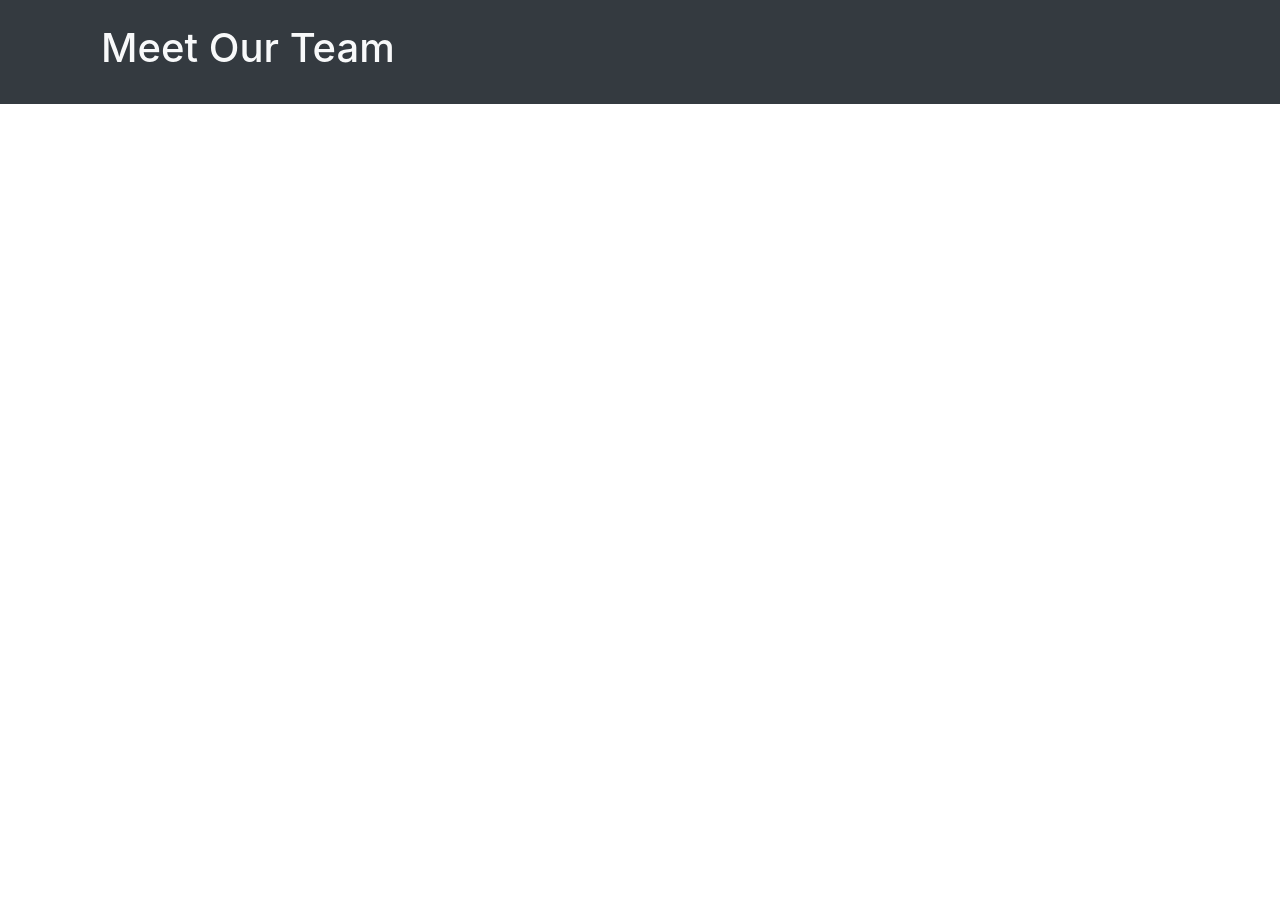
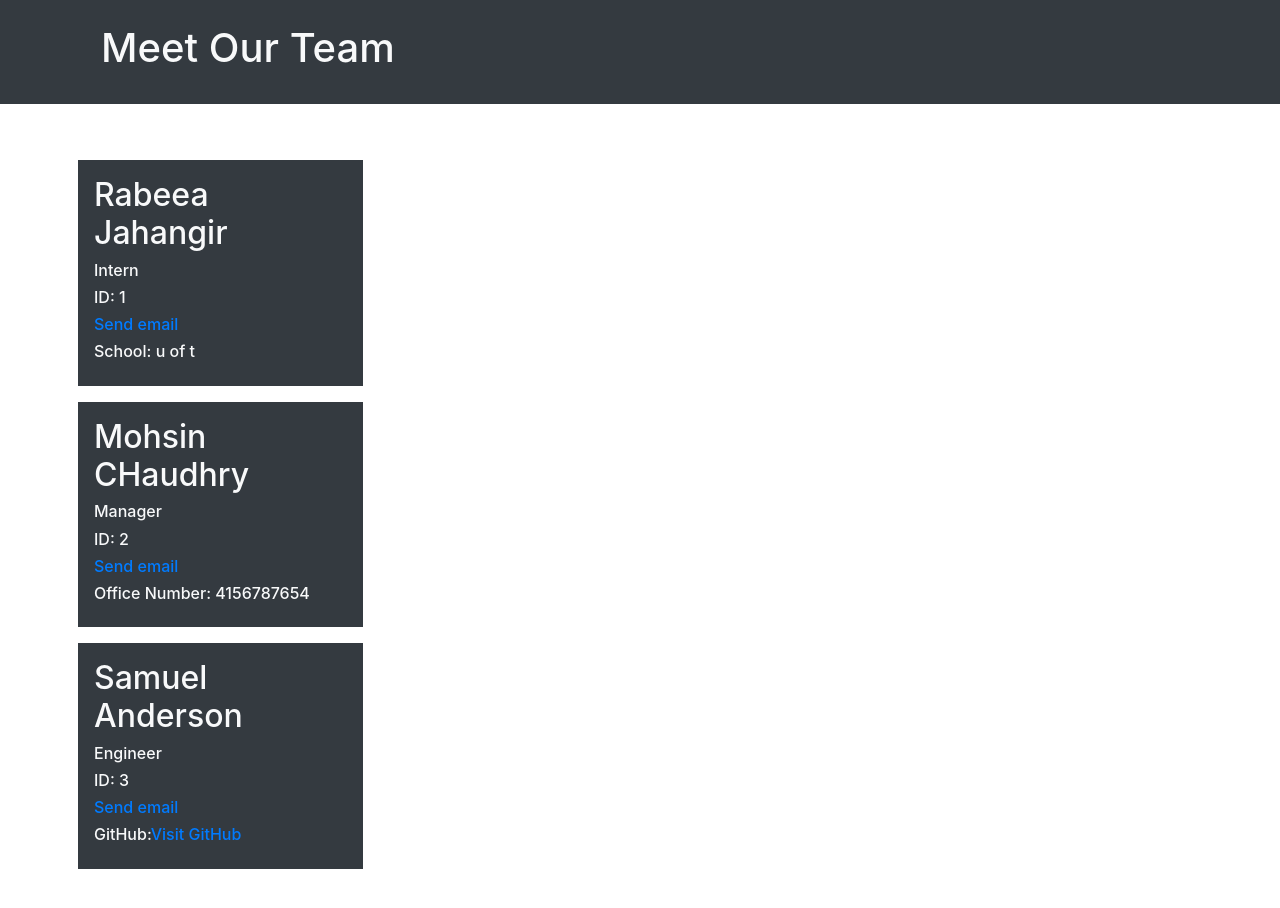
Before and after one commit to rabeeajahangir/team-profiler-generator, a website: page dist/index.html in a window 1280 px wide. Before the commit the page ends 800 px from the top, so only its background shows below. Drawn offline with nearby package versions, Linux system fonts and the light colour scheme.

Commit message:
gitignore

```diff
--- a/dist/index.html
+++ b/dist/index.html
@@ -19,13 +19,35 @@
       <main class="container my-5">
       <div class="row">
 
-      </div>
-      <div class="row">
+        <div class= "col-2 col-md-3 m-2 bg-dark text-light p-3 flex-column">
+          <h2 class= "name text-light">Rabeea Jahangir</h3>
+          <h6 class= "text-light">Intern</h4>
+          <h6 class= "text-light">ID: 1</h5>
+          <h6 class= "links text-light"><a href="mailto:undefined" target="_blank">Send email</a></h5>
+          <h6 class= "text-light">School: u of t</h5>
+        </div>
 
       </div>
       <div class="row">
 
+        <div class= "col-2 col-md-3 m-2 bg-dark text-light p-3 flex-column">
+          <h2 class= "text-light">Mohsin CHaudhry</h3>
+          <h6 class= "text-light">Manager</h4>
+          <h6 class= "text-light">ID: 2</h5>
+          <h6 class= "links text-light"><a href="mailto:undefined" target="_blank">Send email</a></h5>
+          <h6 class= "text-light">Office Number: 4156787654</h5>
+        </div>
 
+      </div>
+      <div class="row">
+
+        <div class= "col-2 col-md-3 m-2 bg-dark text-light p-3 flex-column">
+          <h2 class= "text-light">Samuel Anderson</h3>
+          <h6 class= "text-light">Engineer</h4>
+          <h6 class= "text-light">ID: 3</h5>
+          <h6 class= "text-light"><a class = "links" href="mailto:undefined" target="_blank">Send email</a></h5>
+          <h6 class= "links text-light">GitHub:<a href="https://github.com/samsam" target="_blank">Visit GitHub</a></h5>
+        </div>
 
       </div>
       </main>
```
Also changed, not shown: 1 other file.
